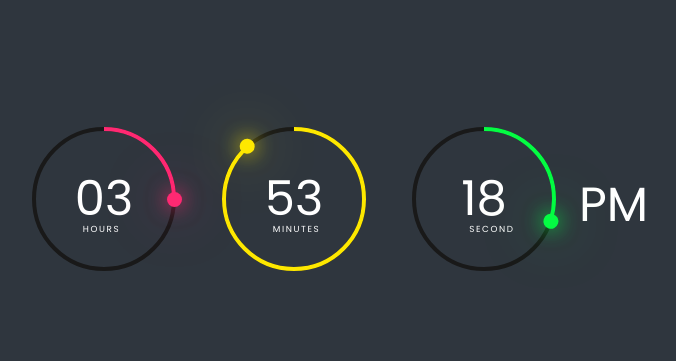
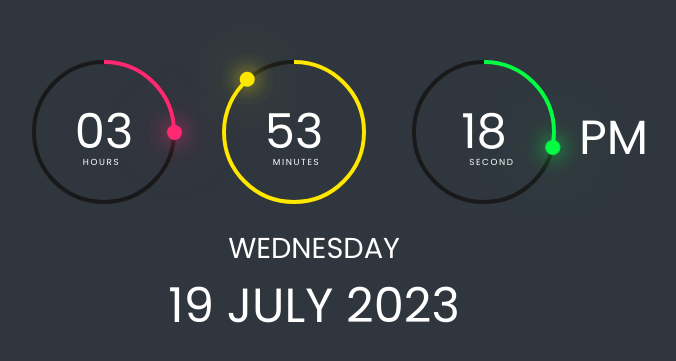
Before and after one commit to VBHARDWAJ09/digit-clock, a plain HTML site: page index.html in a window 1280 px wide. Shown: the part 201-562 px from the top of the page, without its empty margins (326-1002 px from the left). Drawn offline with Linux system fonts and the light colour scheme.

Commit message:
first commit

```diff
--- a/index.css
+++ b/index.css
@@ -2,11 +2,12 @@
     margin: 0;
     padding: 0;
     box-sizing: border-box;
-
 }
 body{
     display: flex;
     justify-content: center;
+    flex-direction: column;
+    align-items: center;
     line-gap-override: calc();
     font-family: 'Poppins', sans-serif;
     min-height: 100vh;
@@ -77,6 +78,7 @@ body{
     display: flex;
     justify-content: center;
     align-items: center;
+    transition: all 0.3s;
 }
 .dots::before{
     content: "";
@@ -88,3 +90,15 @@ body{
     border-radius: 50%;
     box-shadow: 0 0 20px var(--clr), 0 0 60px var(--clr);
 }
+.date{
+    color: #fff;
+}
+.date{
+    margin-top: 20px;
+    font-size: 1.8rem;
+    text-align: center;
+    text-transform: uppercase;
+}
+#date{
+    font-size: 3rem;
+}
--- a/index.html
+++ b/index.html
@@ -43,6 +43,10 @@
             <div id="ampm">AM</div>
         </div>
     </div>
+    <div class="date">
+        <div id="date-day"></div>
+        <span id="date"></span>
+    </div>
 </body>
 
 </html>
--- a/index.js
+++ b/index.js
@@ -1,4 +1,5 @@
 setInterval(() => {
+    getDate()
     let hours = document.getElementById('hours')
     let minutes = document.getElementById('minutes')
     let seconds = document.getElementById('seconds')
@@ -23,17 +24,34 @@ setInterval(() => {
     h = (h < 10) ? "0" + h : h;
     m = (m < 10) ? "0" + m : m;
     s = (s < 10) ? "0" + s : s;
-    hours.innerHTML = h+"<br><span>Hours</span>";
-    minutes.innerHTML = m+"<br><span>Minutes</span";
-    seconds.innerHTML = s+"<br><span>Second</span";
+    hours.innerHTML = h + "<br><span>Hours</span>";
+    minutes.innerHTML = m + "<br><span>Minutes</span";
+    seconds.innerHTML = s + "<br><span>Second</span";
     ampm.innerHTML = am;
 
-    hh.style.strokeDashoffset = 440 - (440* h)/12;
-    mm.style.strokeDashoffset = 440 - (440* m)/60;
-    ss.style.strokeDashoffset = 440 - (440* s)/60;
+    hh.style.strokeDashoffset = 440 - (440 * h) / 12;
+    mm.style.strokeDashoffset = 440 - (440 * m) / 60;
+    ss.style.strokeDashoffset = 440 - (440 * s) / 60;
 
-    hr_dot.style.transform = `rotate(${h*30}deg)`
-    min_dot.style.transform = `rotate(${m*6}deg)`
-    sec_dot.style.transform = `rotate(${s*6}deg)`
+    hr_dot.style.transform = `rotate(${h * 30}deg)`
+    min_dot.style.transform = `rotate(${m * 6}deg)`
+    sec_dot.style.transform = `rotate(${s * 6}deg)`
 
 })
+
+const getDate = () => {
+    let date = document.getElementById('date')
+    let day = document.getElementById('date-day')
+    const DateOptions = {
+        year: "numeric",
+        month: "long",
+        day: "numeric"
+    };
+    let DayOptions = {
+        weekday: "long"
+    };
+    let currentDate = new Date().toLocaleString("en-GB", DateOptions)
+    let currentDay = new Date().toLocaleString("en-US", DayOptions)
+    date.innerText = `${currentDate}`
+    day.innerText = `${currentDay}`
+}
```
